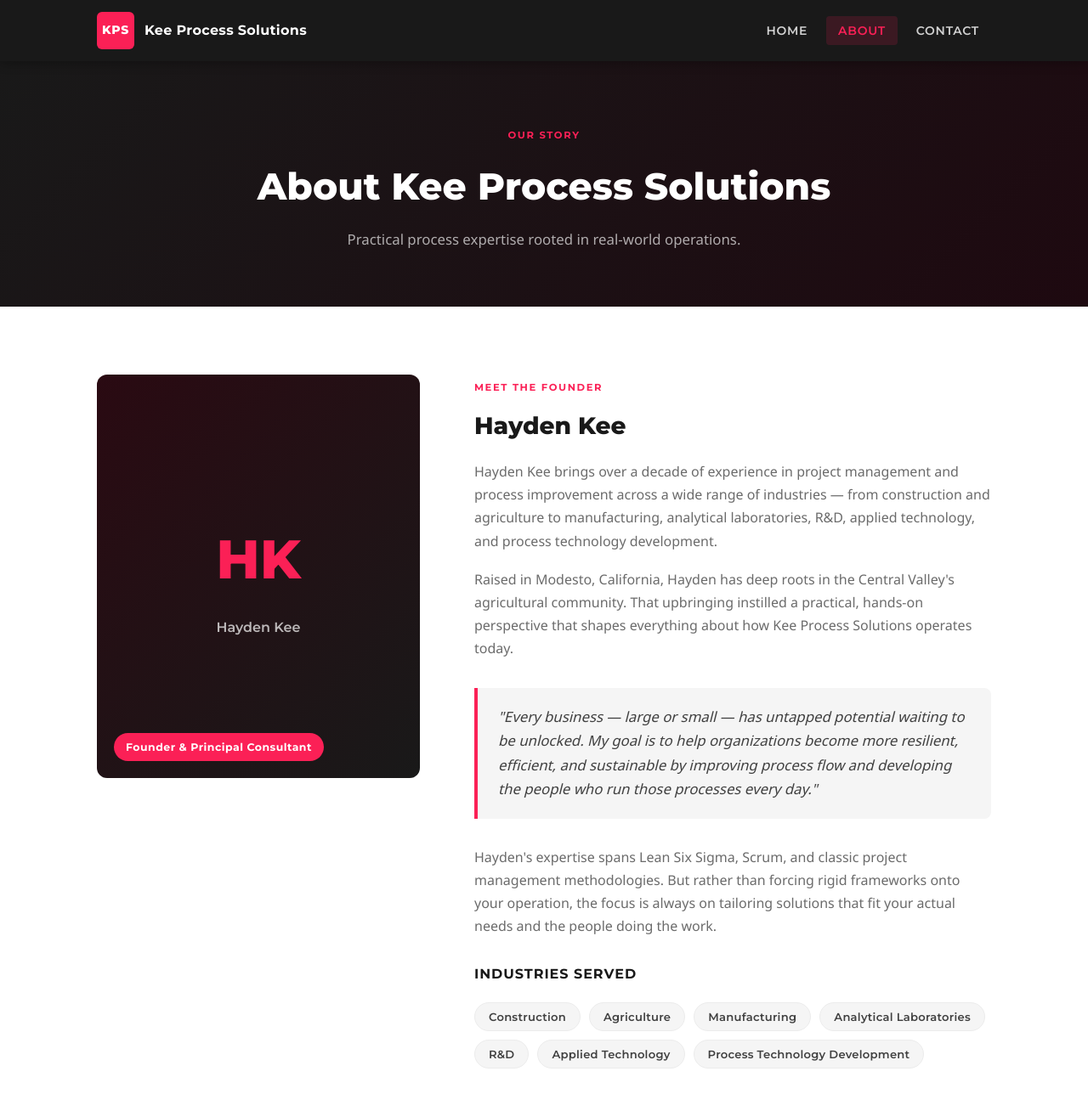
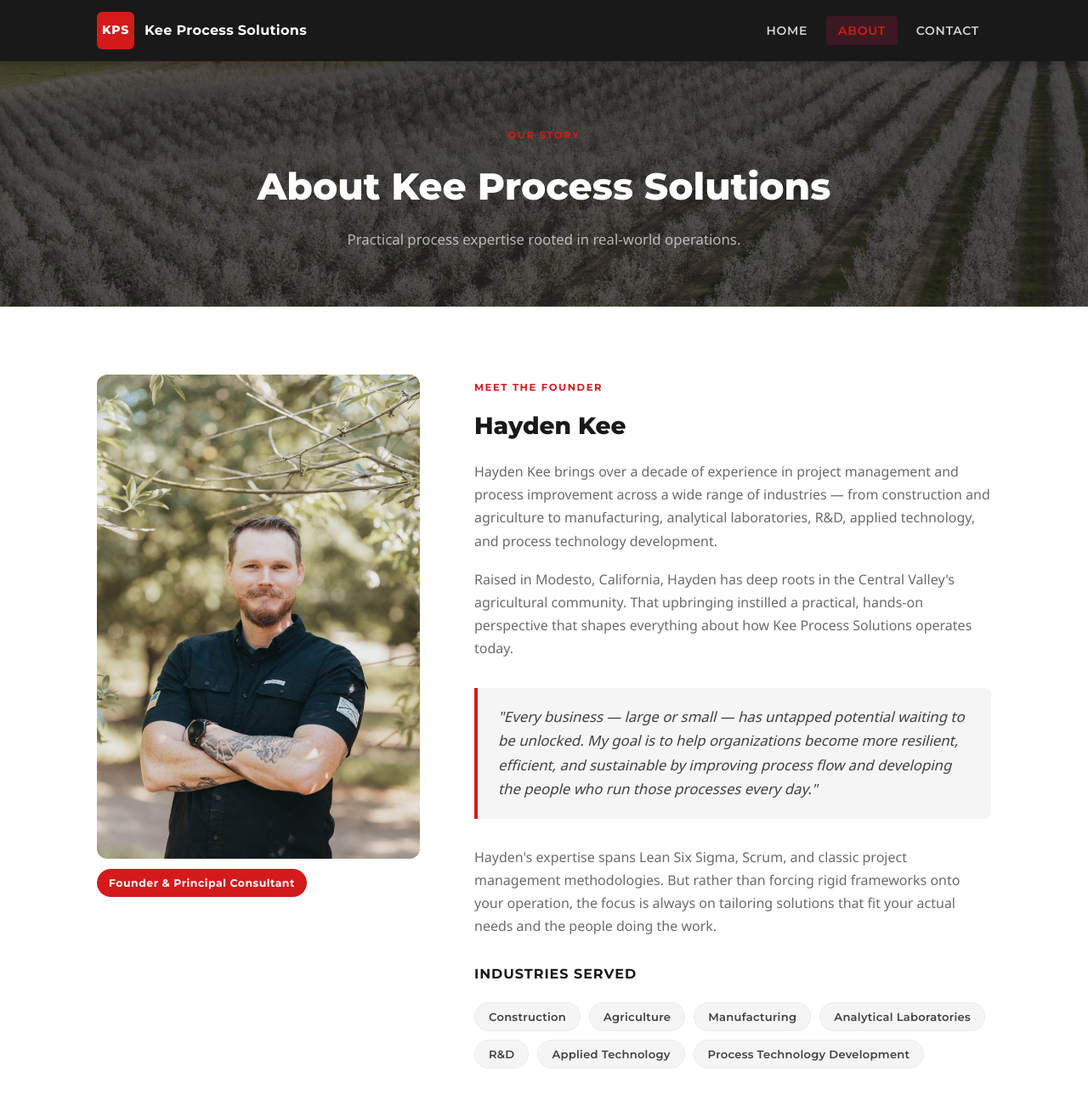
Before and after one commit to keeprocesssolutions/keeprocesssolutions.com, a Jekyll site: the page built from about.html, in a window 1280 px wide and 1400 px high. Shown: the top 1288 px of the window at 85% size. Built offline with Jekyll 4.4.1, drawn with Linux system fonts in a browser that asks for light colours.

Commit message:
fix some styling and add images

```diff
--- a/about.html
+++ b/about.html
@@ -20,12 +20,9 @@ description: Learn about Hayden Kee and the Kee Process Solutions approach to pr
 
       <div class="about-photo-wrap">
         <div class="about-photo">
-          <div class="about-photo-placeholder">
-            <span class="initials">HK</span>
-            <span class="name">Hayden Kee</span>
-          </div>
-          <span class="about-photo-badge">Founder &amp; Principal Consultant</span>
+          <img src="{{ '/assets/images/hayden-kee.jpg' | relative_url }}" alt="Hayden Kee — Founder of Kee Process Solutions">
         </div>
+        <span class="about-photo-badge">Founder &amp; Principal Consultant</span>
       </div>
 
       <div class="about-content">
--- a/assets/css/style.css
+++ b/assets/css/style.css
@@ -7,8 +7,8 @@
 *, *::before, *::after { box-sizing: border-box; margin: 0; padding: 0; }
 
 :root {
-  --red:        #fb2056;
-  --red-dark:   #da1c4b;
+  --red:        #d41a1a;
+  --red-dark:   #b01212;
   --black:      #191919;
   --gray-dark:  #404040;
   --gray-mid:   #6b6b6b;
@@ -142,7 +142,7 @@ img { max-width: 100%; display: block; }
 
 /* --- Hero --- */
 .hero {
-  background: linear-gradient(135deg, var(--black) 0%, #2a0a12 100%);
+  background: url('/assets/images/hero-trees.jpg') center center / cover no-repeat;
   padding: 100px 0 90px;
   text-align: center;
   position: relative;
@@ -153,7 +153,7 @@ img { max-width: 100%; display: block; }
   content: '';
   position: absolute;
   inset: 0;
-  background: radial-gradient(ellipse at 60% 40%, rgba(251,32,86,0.18) 0%, transparent 70%);
+  background: rgba(25,25,25,0.72);
   pointer-events: none;
 }
 
@@ -166,9 +166,9 @@ img { max-width: 100%; display: block; }
   font-weight: 700;
   letter-spacing: 0.15em;
   text-transform: uppercase;
-  color: var(--red);
-  background: rgba(251,32,86,0.12);
-  border: 1px solid rgba(251,32,86,0.3);
+  color: var(--white);
+  background: var(--red);
+  border: 1px solid var(--red);
   border-radius: 999px;
   padding: 4px 16px;
   margin-bottom: 28px;
@@ -431,9 +431,23 @@ section { padding: 80px 0; }
 
 /* --- About page --- */
 .page-hero {
-  background: linear-gradient(135deg, var(--black) 0%, #1e0910 100%);
+  background: url('/assets/images/hero-trees.jpg') center center / cover no-repeat;
   padding: 72px 0 64px;
   text-align: center;
+  position: relative;
+}
+
+.page-hero::before {
+  content: '';
+  position: absolute;
+  inset: 0;
+  background: rgba(25,25,25,0.72);
+  pointer-events: none;
+}
+
+.page-hero > * {
+  position: relative;
+  z-index: 1;
 }
 
 .page-hero h1 {
@@ -465,11 +479,16 @@ section { padding: 80px 0; }
 
 .about-photo {
   width: 100%;
-  aspect-ratio: 4/5;
-  background: var(--gray-light);
   border-radius: 12px;
   overflow: hidden;
   position: relative;
+}
+
+.about-photo img {
+  width: 100%;
+  height: 100%;
+  object-fit: cover;
+  display: block;
 }
 
 .about-photo-placeholder {
@@ -498,9 +517,8 @@ section { padding: 80px 0; }
 }
 
 .about-photo-badge {
-  position: absolute;
-  bottom: 20px;
-  left: 20px;
+  display: inline-block;
+  margin-top: 12px;
   background: var(--red);
   color: var(--white);
   font-family: var(--font-head);
```
Also changed, not shown: assets/images/hayden-kee.jpg (added), assets/images/hero-trees.jpg (added).
